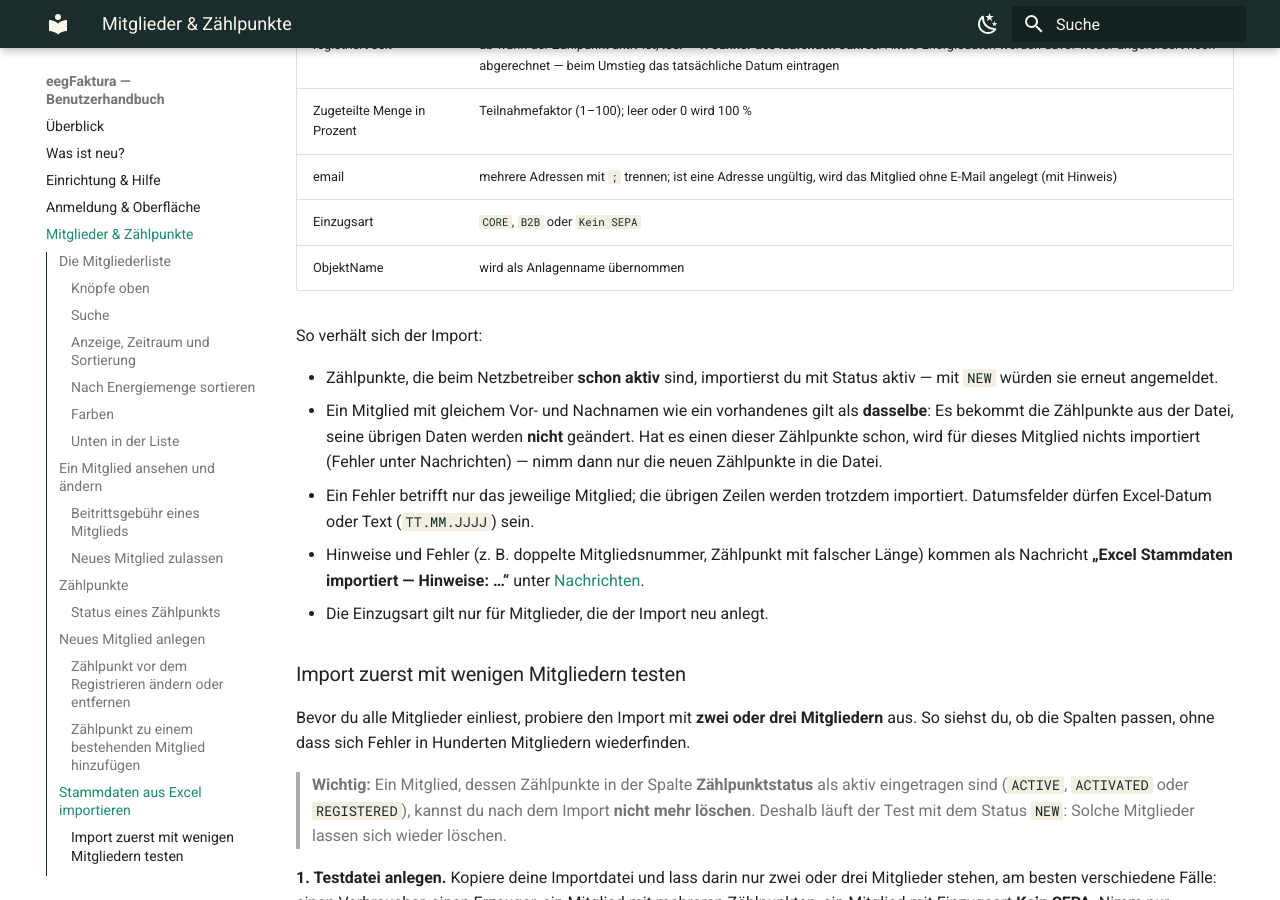
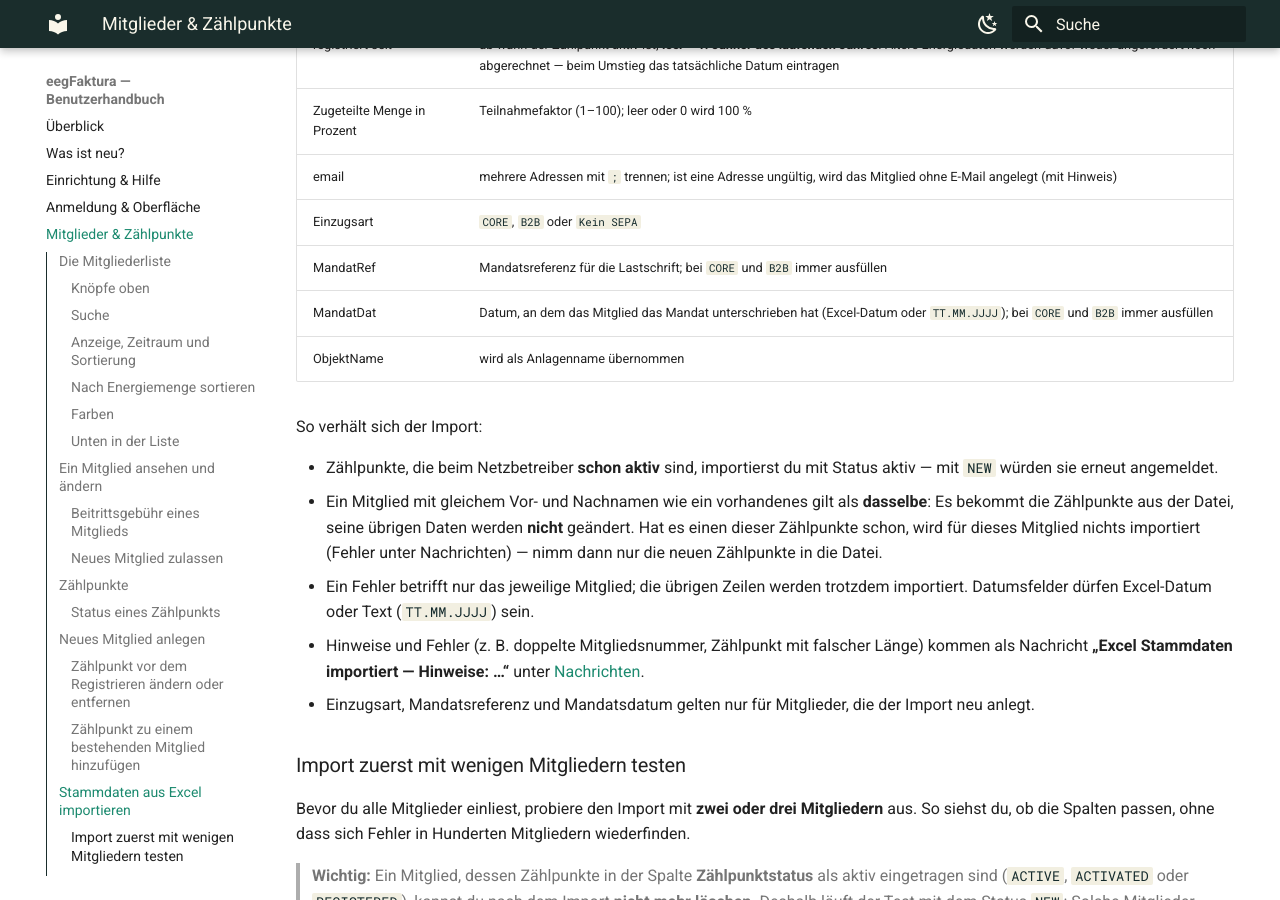
Before and after one commit to eegfaktura/eegfaktura-user-guide, an MkDocs documentation site: the page built from docs/02-mitglieder-zaehlpunkte.md, in a window 1280 px wide and 900 px high, scrolled down 11697 px. Built offline with MkDocs 1.6.1 and Material for MkDocs 9.7.7, drawn with Linux system fonts in a browser that asks for light colours.

Commit message:
docs(import): document the columns MandatRef and MandatDat
Co-Authored-By: Claude Opus 5.5 <noreply@anthropic.com>

```diff
--- a/docs/02-mitglieder-zaehlpunkte.md
+++ b/docs/02-mitglieder-zaehlpunkte.md
@@ -272,6 +272,8 @@ Wichtige Spalten:
 | Zugeteilte Menge in Prozent | Teilnahmefaktor (1–100); leer oder 0 wird 100 % |
 | email | mehrere Adressen mit `;` trennen; ist eine Adresse ungültig, wird das Mitglied ohne E-Mail angelegt (mit Hinweis) |
 | Einzugsart | `CORE`, `B2B` oder `Kein SEPA` |
+| MandatRef | Mandatsreferenz für die Lastschrift; bei `CORE` und `B2B` immer ausfüllen |
+| MandatDat | Datum, an dem das Mitglied das Mandat unterschrieben hat (Excel-Datum oder `TT.MM.JJJJ`); bei `CORE` und `B2B` immer ausfüllen |
 | ObjektName | wird als Anlagenname übernommen |
 
 So verhält sich der Import:
@@ -285,7 +287,7 @@ So verhält sich der Import:
   Excel-Datum oder Text (`TT.MM.JJJJ`) sein.
 - Hinweise und Fehler (z. B. doppelte Mitgliedsnummer, Zählpunkt mit falscher Länge) kommen als Nachricht
   **„Excel Stammdaten importiert — Hinweise: …“** unter [Nachrichten](07-nachrichten.md).
-- Die Einzugsart gilt nur für Mitglieder, die der Import neu anlegt.
+- Einzugsart, Mandatsreferenz und Mandatsdatum gelten nur für Mitglieder, die der Import neu anlegt.
 
 ### Import zuerst mit wenigen Mitgliedern testen
 
```
Also changed, not shown: CHANGELOG.md (+2 -0 lines).
